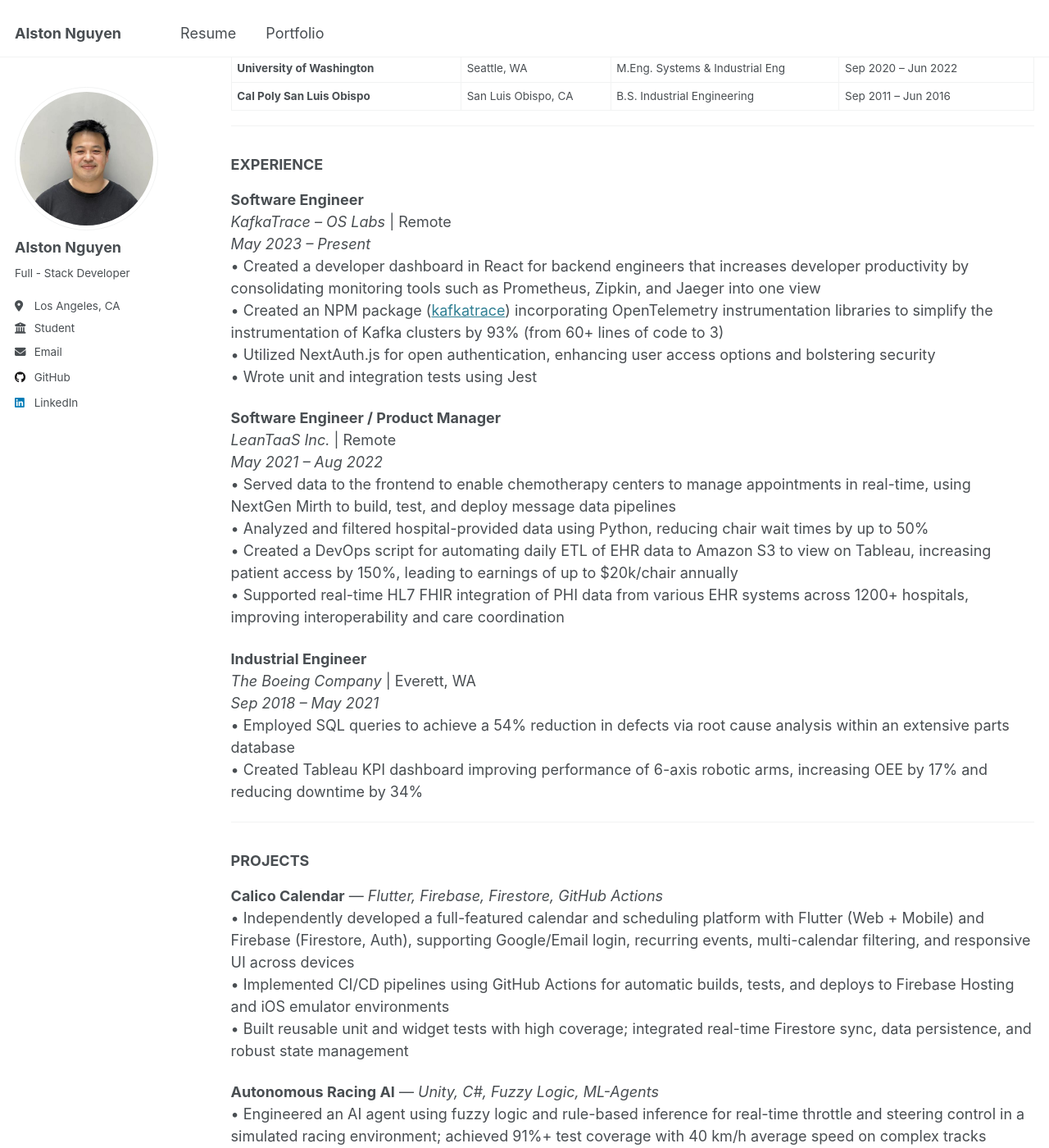
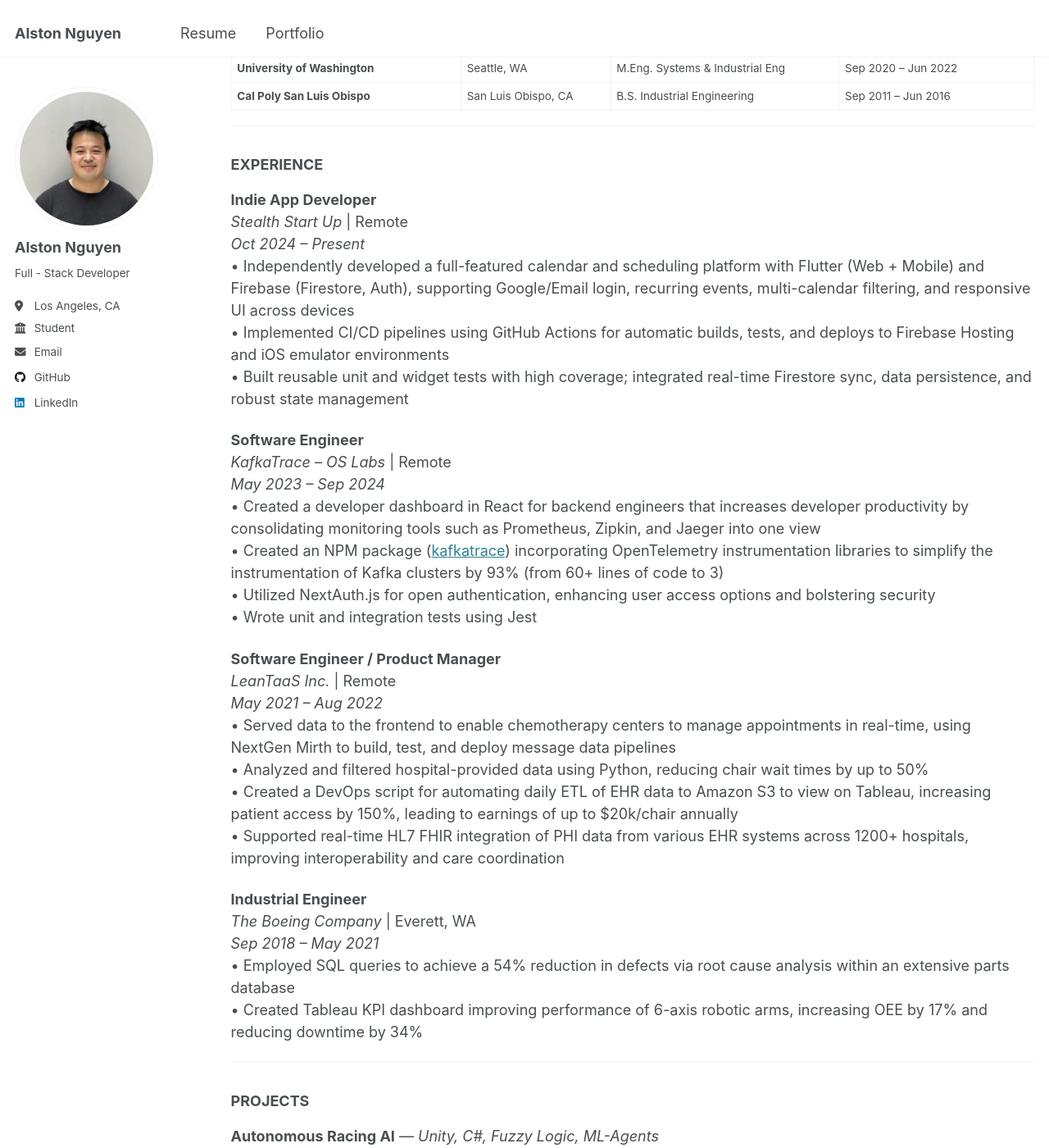
Before and after one commit to alstonnguyen/alstonnguyen.github.io, a Jekyll site: the page built from _pages/cv.md, in a window 1280 px wide and 1400 px high, scrolled down 304 px. Shown: the whole window at 82% size. Built offline with Jekyll 4.4.1, drawn with Linux system fonts in a browser that asks for light colours.

Commit message:
Resume Update
Change to reflect calendar project

```diff
--- a/_pages/cv.md
+++ b/_pages/cv.md
@@ -18,16 +18,23 @@ redirect_from:
 ### EDUCATION
 
 **Georgia Institute of Technology** | Remote / Async | M.S. Computer Science | Sep 2024 – Expected 2026
-**University of Washington**        | Seattle, WA     | M.Eng. Systems & Industrial Eng | Sep 2020 – Jun 2022
-**Cal Poly San Luis Obispo**        | San Luis Obispo, CA | B.S. Industrial Engineering | Sep 2011 – Jun 2016
+**University of Washington** | Seattle, WA | M.Eng. Systems & Industrial Eng | Sep 2020 – Jun 2022
+**Cal Poly San Luis Obispo** | San Luis Obispo, CA | B.S. Industrial Engineering | Sep 2011 – Jun 2016
 
 ---
 
 ### EXPERIENCE
 
+**Indie App Developer**
+*Stealth Start Up* | Remote
+*Oct 2024 – Present*
+• Independently developed a full-featured calendar and scheduling platform with Flutter (Web + Mobile) and Firebase (Firestore, Auth), supporting Google/Email login, recurring events, multi-calendar filtering, and responsive UI across devices
+• Implemented CI/CD pipelines using GitHub Actions for automatic builds, tests, and deploys to Firebase Hosting and iOS emulator environments
+• Built reusable unit and widget tests with high coverage; integrated real-time Firestore sync, data persistence, and robust state management
+
 **Software Engineer**
 *KafkaTrace – OS Labs* | Remote
-*May 2023 – Present*
+*May 2023 – Sep 2024*
 • Created a developer dashboard in React for backend engineers that increases developer productivity by consolidating monitoring tools such as Prometheus, Zipkin, and Jaeger into one view
 • Created an NPM package ([kafkatrace](https://www.npmjs.com/package/kafkatrace)) incorporating OpenTelemetry instrumentation libraries to simplify the instrumentation of Kafka clusters by 93% (from 60+ lines of code to 3)
 • Utilized NextAuth.js for open authentication, enhancing user access options and bolstering security
@@ -38,7 +45,7 @@ redirect_from:
 *May 2021 – Aug 2022*
 • Served data to the frontend to enable chemotherapy centers to manage appointments in real-time, using NextGen Mirth to build, test, and deploy message data pipelines
 • Analyzed and filtered hospital-provided data using Python, reducing chair wait times by up to 50%
-• Created a DevOps script for automating daily ETL of EHR data to Amazon S3 to view on Tableau, increasing patient access by 150%, leading to earnings of up to \$20k/chair annually
+• Created a DevOps script for automating daily ETL of EHR data to Amazon S3 to view on Tableau, increasing patient access by 150%, leading to earnings of up to $20k/chair annually
 • Supported real-time HL7 FHIR integration of PHI data from various EHR systems across 1200+ hospitals, improving interoperability and care coordination
 
 **Industrial Engineer**
@@ -50,11 +57,6 @@ redirect_from:
 ---
 
 ### PROJECTS
-
-**Calico Calendar** — *Flutter, Firebase, Firestore, GitHub Actions*
-• Independently developed a full-featured calendar and scheduling platform with Flutter (Web + Mobile) and Firebase (Firestore, Auth), supporting Google/Email login, recurring events, multi-calendar filtering, and responsive UI across devices
-• Implemented CI/CD pipelines using GitHub Actions for automatic builds, tests, and deploys to Firebase Hosting and iOS emulator environments
-• Built reusable unit and widget tests with high coverage; integrated real-time Firestore sync, data persistence, and robust state management
 
 **Autonomous Racing AI** — *Unity, C#, Fuzzy Logic, ML-Agents*
 • Engineered an AI agent using fuzzy logic and rule-based inference for real-time throttle and steering control in a simulated racing environment; achieved 91%+ test coverage with 40 km/h average speed on complex tracks
```
Also changed, not shown: 1 other file.
